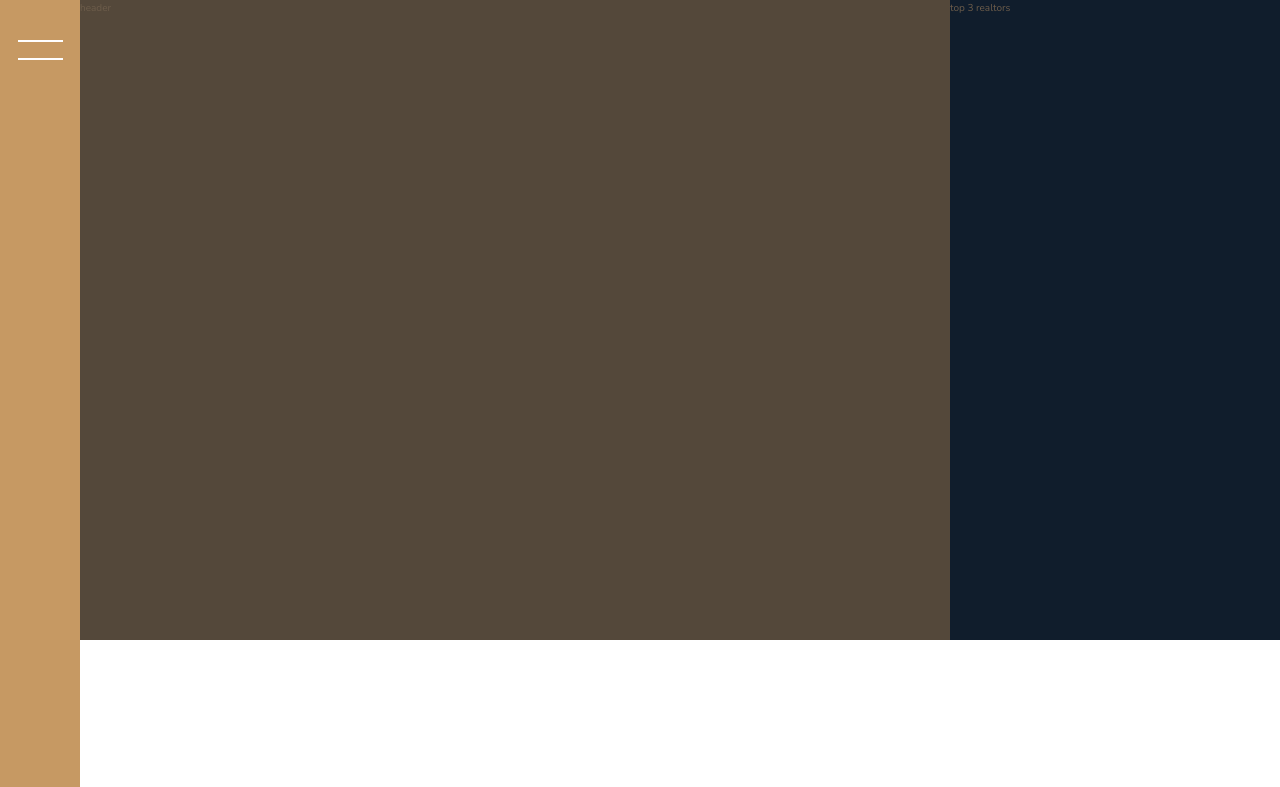
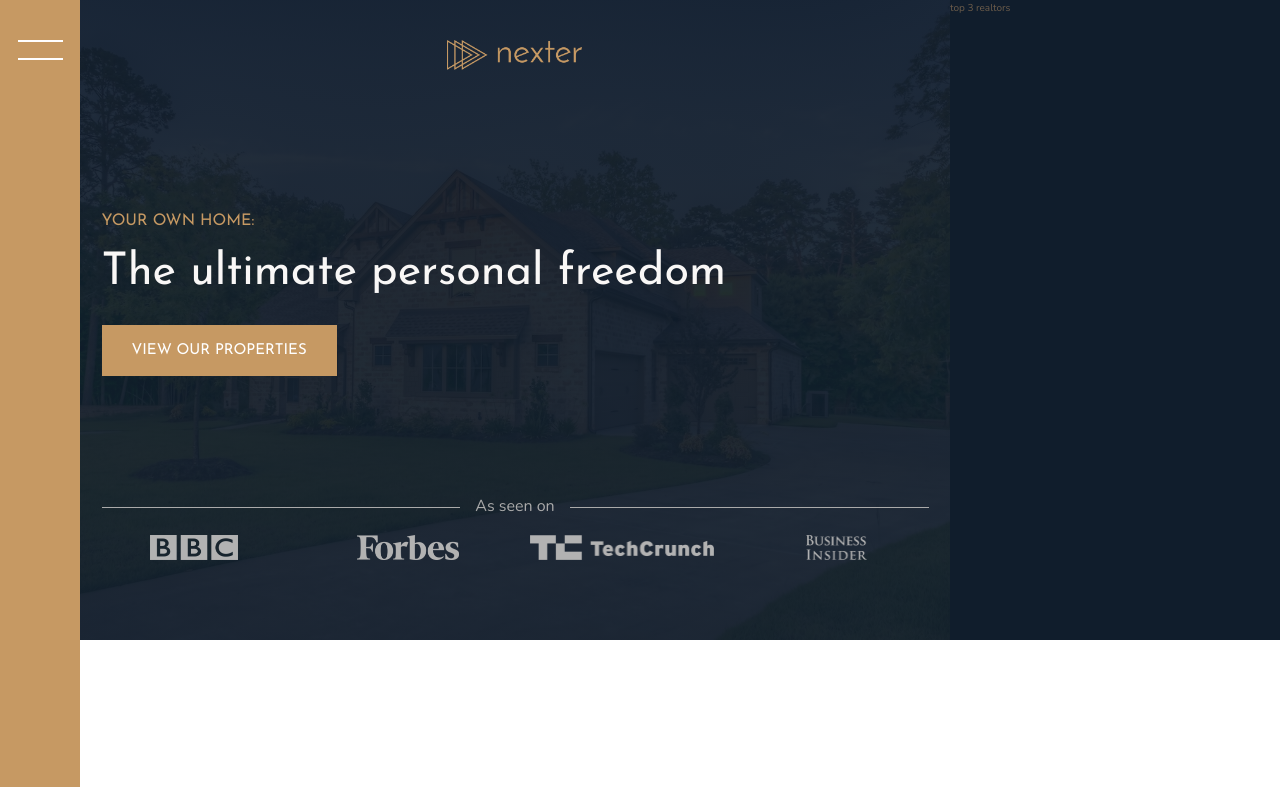
Before and after one commit to hoangghaii/Advanced-CSS-and-Sass, a website: page Nexter/index.html in a window 1280 px wide. Shown: the top 787 px of the page. Drawn offline with nearby package versions, Linux system fonts and the light colour scheme.

Commit message:
update code scss

```diff
--- a/Nexter/index.html
+++ b/Nexter/index.html
@@ -19,7 +19,19 @@
 			<button class="nav-btn"></button>
 		</div>
 
-		<header class="header">header</header>
+		<header class="header">
+			<img src="./img/logo.png" alt="Nexter logo" class="header__logo" />
+			<h3 class="heading-3">Your own home:</h3>
+			<h1 class="heading-1">The ultimate personal freedom</h1>
+			<button class="btn header__btn">View our properties</button>
+			<div class="header__seenon-text">As seen on</div>
+			<div class="header__seenon-logos">
+				<img src="img/logo-bbc.png" alt="Seen on logo 1" />
+				<img src="img/logo-forbes.png" alt="Seen on logo 2" />
+				<img src="img/logo-techcrunch.png" alt="Seen on logo 3" />
+				<img src="img/logo-bi.png" alt="Seen on logo 4" />
+			</div>
+		</header>
 
 		<div class="realtors">top 3 realtors</div>
 
--- a/Nexter/sass/_header.scss
+++ b/Nexter/sass/_header.scss
@@ -1,4 +1,60 @@
 .header {
-	background-color: $color-grey-dark-1;
 	grid-column: full-start / col-end 6;
+
+	background-image: linear-gradient(
+			rgba($color-secondary, 0.93),
+			rgba($color-secondary, 0.93)
+		),
+		url(../img/hero.jpeg);
+	background-size: cover;
+	background-position: center;
+
+	padding: 8rem;
+	padding-top: 4rem;
+
+	display: grid;
+	grid-template-rows: 1fr min-content 6rem 1fr;
+	grid-template-columns: max-content;
+	justify-content: center;
+	gap: 1.5rem;
+
+	&__logo {
+		height: 3rem;
+		justify-self: center;
+	}
+
+	&__btn {
+		align-self: start;
+		justify-self: start;
+	}
+
+	&__seenon-text {
+		font-size: 1.6rem;
+		color: $color-grey-light-2;
+
+		display: grid;
+		grid-template-columns: 1fr max-content 1fr;
+		align-items: center;
+		gap: 1.5rem;
+
+		&::before,
+		&::after {
+			content: "";
+			display: block;
+			height: 1px;
+			background-color: currentColor;
+		}
+	}
+
+	&__seenon-logos {
+		display: grid;
+		grid-template-columns: repeat(4, 1fr);
+		gap: 3rem;
+		justify-items: center;
+
+		img {
+			height: 2.5rem;
+			filter: brightness(70%);
+		}
+	}
 }
--- a/Nexter/sass/_typography.scss
+++ b/Nexter/sass/_typography.scss
@@ -6,8 +6,9 @@
 .heading-1 {
 	@extend %heading;
 
-	&--dark {
-	}
+	font-size: 4.5rem;
+	color: $color-grey-light-1;
+	line-height: 1;
 }
 
 .heading-2 {
```
Also changed, not shown: Nexter/css/style.css.
